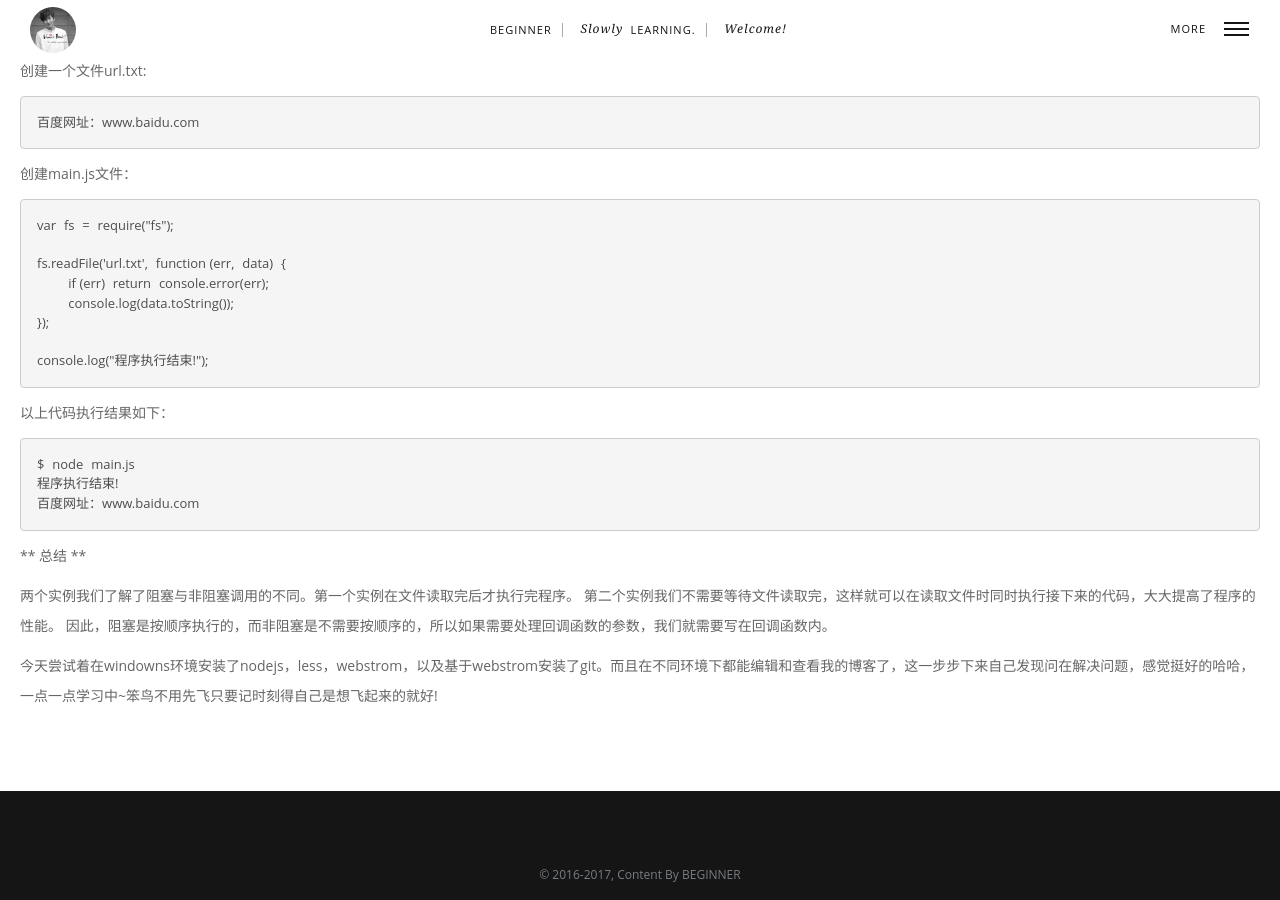
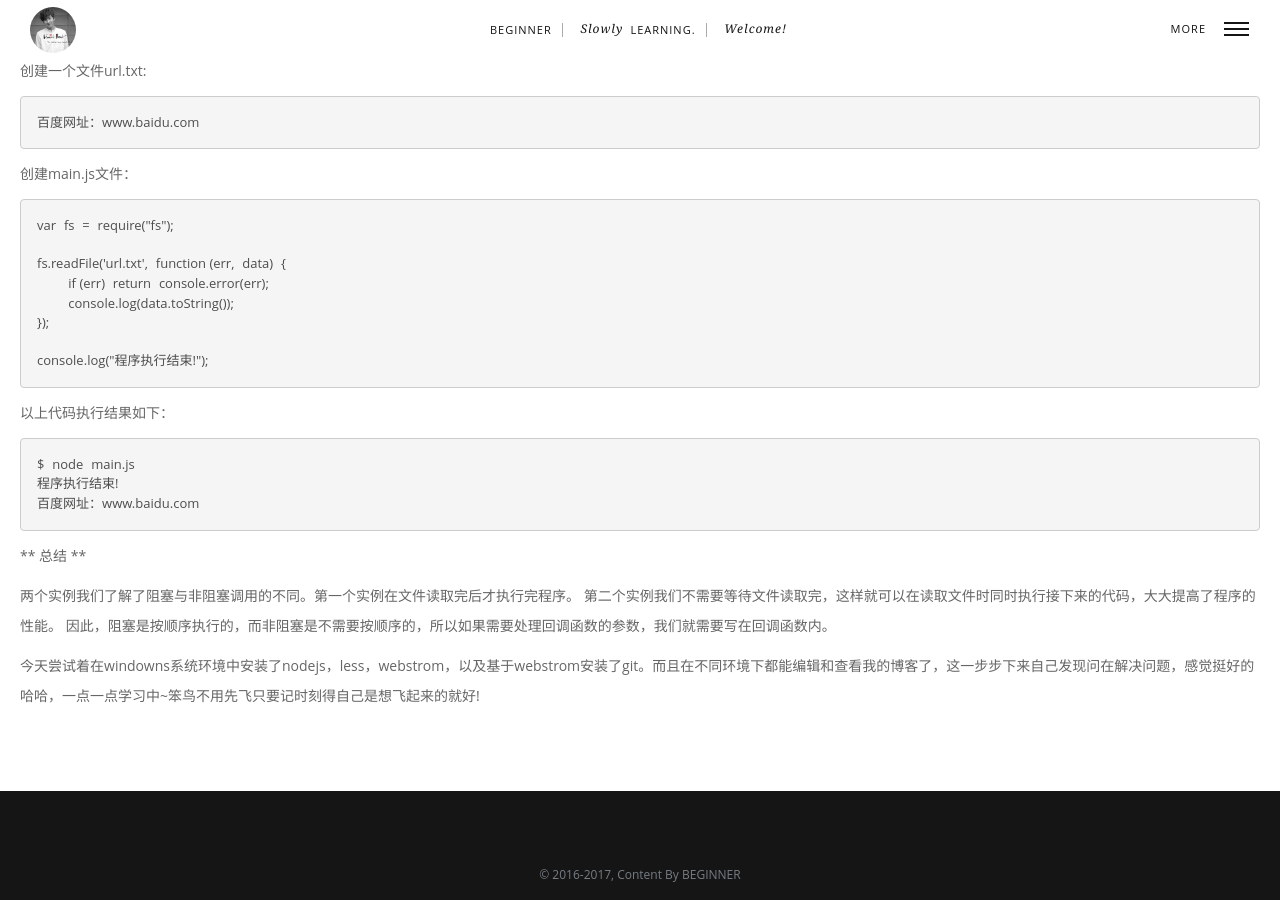
Before and after one commit to wangjiaoxia/wangjiaoxia.github.io, a Jekyll site: the page built from _posts/17-02-24-nodejs_callbackFun.markdown, in a window 1280 px wide and 900 px high, scrolled down 678 px. Built offline with Jekyll 4.4.1, drawn with Linux system fonts in a browser that asks for light colours; comment, search, counter and statistics services are not loaded.

```diff
--- a/_posts/17-02-24-nodejs_callbackFun.markdown
+++ b/_posts/17-02-24-nodejs_callbackFun.markdown
@@ -66,4 +66,4 @@ $ node main.js
 两个实例我们了解了阻塞与非阻塞调用的不同。第一个实例在文件读取完后才执行完程序。 第二个实例我们不需要等待文件读取完，这样就可以在读取文件时同时执行接下来的代码，大大提高了程序的性能。
 因此，阻塞是按顺序执行的，而非阻塞是不需要按顺序的，所以如果需要处理回调函数的参数，我们就需要写在回调函数内。
 
-今天尝试着在windowns环境安装了nodejs，less，webstrom，以及基于webstrom安装了git。而且在不同环境下都能编辑和查看我的博客了，这一步步下来自己发现问在解决问题，感觉挺好的哈哈，一点一点学习中~笨鸟不用先飞只要记时刻得自己是想飞起来的就好!
+今天尝试着在windowns系统环境中安装了nodejs，less，webstrom，以及基于webstrom安装了git。而且在不同环境下都能编辑和查看我的博客了，这一步步下来自己发现问在解决问题，感觉挺好的哈哈，一点一点学习中~笨鸟不用先飞只要记时刻得自己是想飞起来的就好!
```
